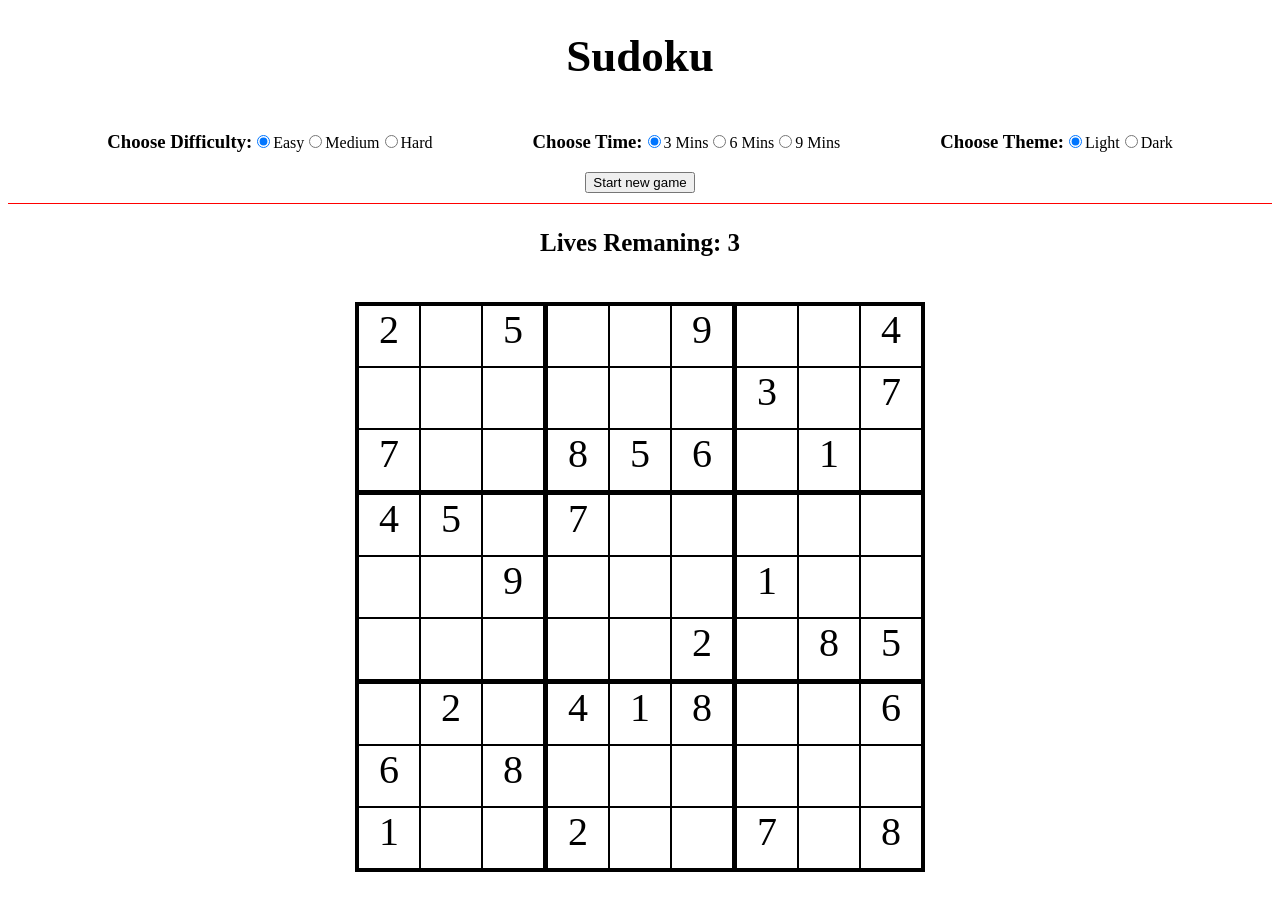
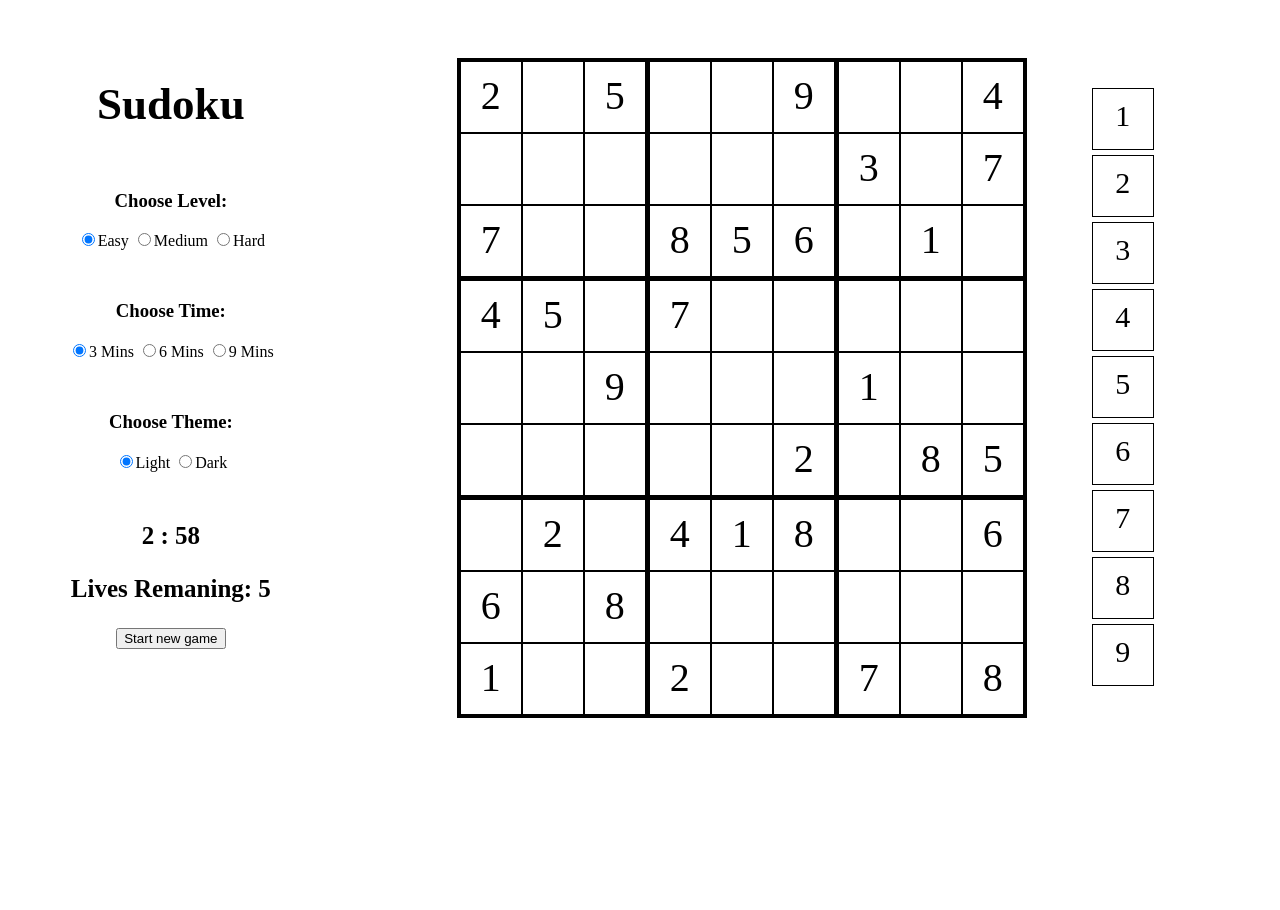
Before and after one commit to carmenfu006/sudoku_js, a plain HTML site: page index.html in a window 1280 px wide. Both pictures are taken after a click on the button "Start new game". After the commit the page ends 800 px from the top, so only its background shows below. Drawn offline with Linux system fonts and the light colour scheme.

Commit message:
Redesign layout and set timer

```diff
--- a/index.html
+++ b/index.html
@@ -7,20 +7,23 @@
     <link rel="stylesheet" href="styles.css">
     <script src='index.js'></script>
 </head>
-<header>
+<body>
+  <section class='row'>
+    <section>
+      <section class='controller'>
         <h1>Sudoku</h1>
         <div id='setup-game'>
           <div id='level'>
-      <h3>Choose Difficulty: </h3>
+            <h3>Choose Level: </h3>
             <label><input id='level-easy' type='radio' name='level' value='easy' checked>Easy</label>
             <label><input id='level-medium' type='radio' name='level' value='medium'>Medium</label>
             <label><input id='level-hard' type='radio' name='level' value='hard'>Hard</label>
           </div>
           <div id='time'>
             <h3>Choose Time: </h3>
-      <label><input id='time-1' type='radio' name='time' value='three' checked>3 Mins</label>
-      <label><input id='time-2' type='radio' name='time' value='six'>6 Mins</label>
-      <label><input id='time-3' type='radio' name='time' value='nine'>9 Mins</label>
+            <label><input id='time-1' type='radio' name='time' value='3' checked>3 Mins</label>
+            <label><input id='time-2' type='radio' name='time' value='6'>6 Mins</label>
+            <label><input id='time-3' type='radio' name='time' value='9'>9 Mins</label>
           </div>
           <div id='theme'>
             <h3>Choose Theme: </h3>
@@ -28,15 +31,18 @@
             <label><input id='theme-2' type='radio' name='theme' value='dark'>Dark</label>
           </div>
         </div>
-  <button id='start-btn'>Start new game</button>
-</header>
-<body>
         <div id='states'>
           <p id='timer'></p>
           <p id='lives'></p>
         </div>
-  <div id='game'>
-    <div id='board'></div>
+        <button id='start-btn'>Start new game</button>
+      </section>
+    </section>
+    <section class='column-2'>
+      <section id='game'>
+        <div id='board'>
+          <!-- Show the game here with JavaScript -->
+        </div>
         <div id='number-container' class='hidden'>
           <p id='one'>1</p>
           <p id='two'>2</p>
@@ -48,6 +54,8 @@
           <p id='eight'>8</p>
           <p id='nine'>9</p>
         </div>
-  </div>
+      </section>
+    </section>
+  </section>
 </body>
 </html>
--- a/index.js
+++ b/index.js
@@ -16,7 +16,7 @@ const hard = [
 
 // Create variables
 let timer;
-let timerRemaining;
+let timeRemaining;
 let lives;
 let selectedNumber;
 let selectedBox;
@@ -27,7 +27,7 @@ window.onload = function() {
   id('start-btn').addEventListener('click', startGame);
 }
 
-function startGame() {
+function startGame(e) {
   // Choose Game level
   let board;
 
@@ -37,13 +37,21 @@ function startGame() {
     board = medium[0];
   } else board = hard[0];
 
-  // Set lives to 3 and enable selecting numbers and tiles
-  lives = 3;
+  // Set lives to 5 and enable selecting numbers and tiles
+  lives = 5;
   disableSelect = false;
   id('lives').textContent = `Lives Remaning: ${lives}`;
 
+  // Make to two column
+  setLayout();
   // Create board based on level
   setBoard(board);
+  // Starts timer
+  setTimer();
+  // Set theme
+  setTheme();
+  // Show container
+  id('number-container').classList.remove('hidden');
 }
 
 function setBoard(board) {
@@ -53,7 +61,7 @@ function setBoard(board) {
   let idCount = 0;
   // Create 81 boxes
   for (let i=0; i < 81; i++) {
-    var box = document.createElement('p');
+    let box = document.createElement('p');
     // Check if it is not a dash then it should not be blank
     if (board.charAt(i) != '-') {
       // set box number
@@ -114,9 +122,58 @@ function clearBoard() {
   selectedNumber = null;
 }
 
+function setTimer() {
+  // Set remaining time and convert mins to seconds
+  if (id('time-1').checked) {
+    timeRemaining = Number(id('time-1').value) * 60;
+  } else if (id('time-2').checked) {
+    timeRemaining = Number(id('time-2').value) * 60;
+  } else {
+    timeRemaining = Number(id('time-3').value) * 60;
+  }
+
+  // Set timer
+  id('timer').textContent = convertTime(timeRemaining);
+  // Update timer every second
+  timer = setInterval(function() {
+          timeRemaining --;
+          // If no time reaches 0 end the game
+          if (timeRemaining === 0) {
+            endGame();
+          }
+          id('timer').textContent = convertTime(timeRemaining);
+          }, 1000)
+}
+
+// Covert seconds into Mins : Secs format
+function convertTime(time) {
+  let mins = Math.floor(time/60);
+  let secs = time % 60;
+  if (secs < 10) {
+    secs = `0${secs}`;
+  }
+  return `${mins} : ${secs}`;
+}
+
+function setTheme() {
+  if (id('theme-1').checked) {
+    qs('body').classList.remove('dark');
+  } else {
+    qs('body').classList.add('dark');
+  }
+}
+
+function setLayout() {
+  qs('.row').firstElementChild.classList.add('column-1');
+}
+
 // Helper Functions
 function id(id) {
   return document.getElementById(id)
+}
+
+function cn(class_name) {
+  return document.getElementsByClassName(class_name)
 }
 
 function qs(selector) {
--- a/styles.css
+++ b/styles.css
@@ -7,25 +7,41 @@ body.dark {
   color: white;
 }
 
-header {
+/* Clear floats after the columns */
+.row:after {
+  content: "";
+  display: table;
+  clear: both;
+}
+
+/* Create two equal columns that floats next to each other */
+.column-1 {
+  float: left;
+  padding: 10px;
+}
+
+.column-2 {
+  float: center;
+  padding: 10px;
+}
+
+.controller {
   text-align: center;
-  padding-bottom: 10px;
-  border-bottom: 1px solid red;
 }
 
 h1 {
   font-size: 45px;
 }
 
-#setup-game {
+/* #setup-game {
   display: flex;
   justify-content: center;
-}
+} */
 
 #setup-game > * {
   padding-left: 50px;
   padding-right: 50px;
-  display: flex;
+  margin-bottom: 50px;
   align-items: center;
 }
 
@@ -40,20 +56,25 @@ p#timer, p#lives {
 }
 
 #game {
+  margin-top: 20px;
   display: flex;
   justify-content: center;
 }
 
+#number-container {
+  margin-top: 45px;
+}
+
 #number-container > p {
   border: 1px solid black;
-  border-radius: 20%;
-  width: 60px;
-  height: 60px;
-  font-size: 40px;
+  width: 40px;
+  height: 40px;
+  font-size: 30px;
   margin-left: 50px;
   margin-top: 5px;
   margin-bottom: 5px;
   text-align: center;
+  padding: 10px;
 }
 
 #board {
@@ -75,6 +96,7 @@ p#timer, p#lives {
   margin: 0px;
   vertical-align: middle;
   font-size: 40px;
+  padding-top: 10px;
 }
 
 p.selected {
```
Lines whose indentation alone changed are shown as unchanged.
